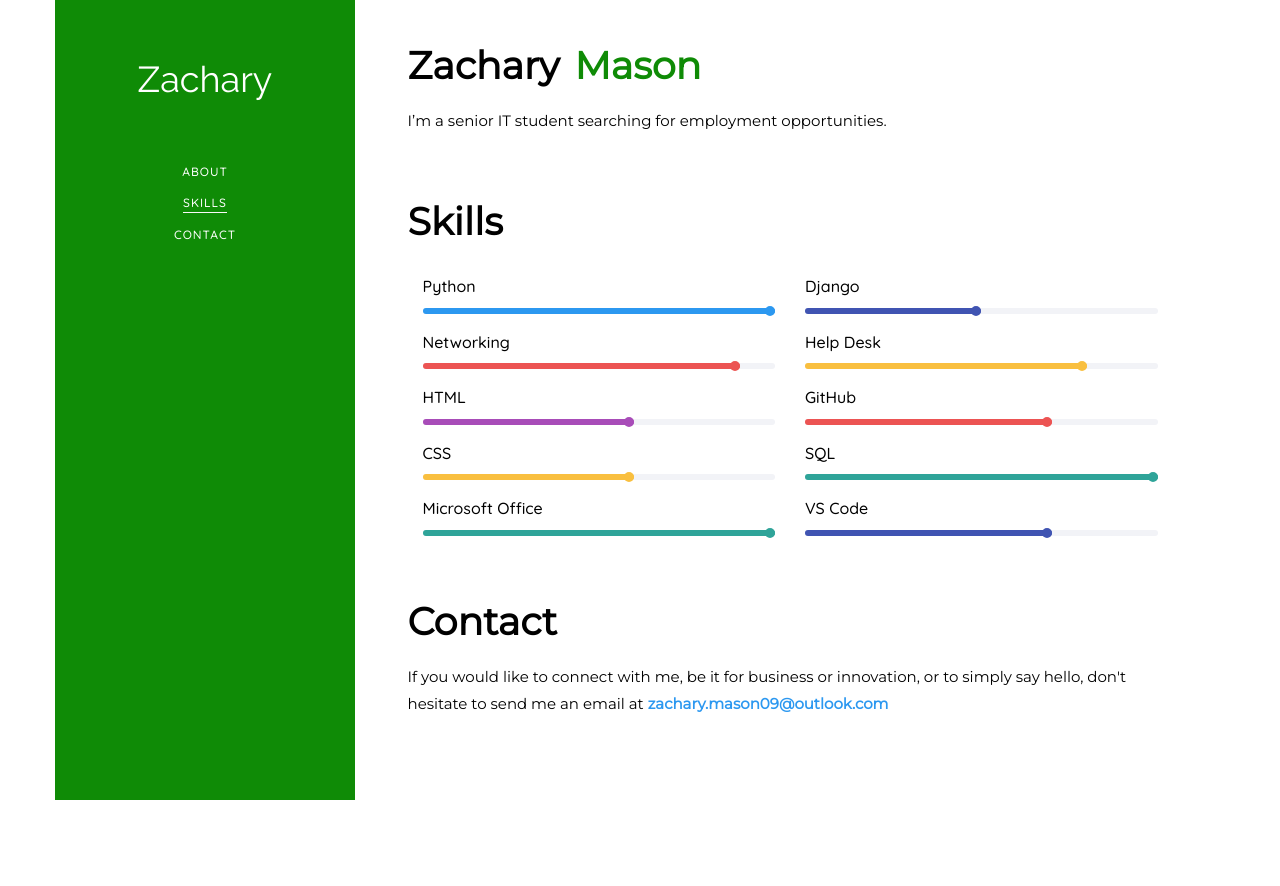
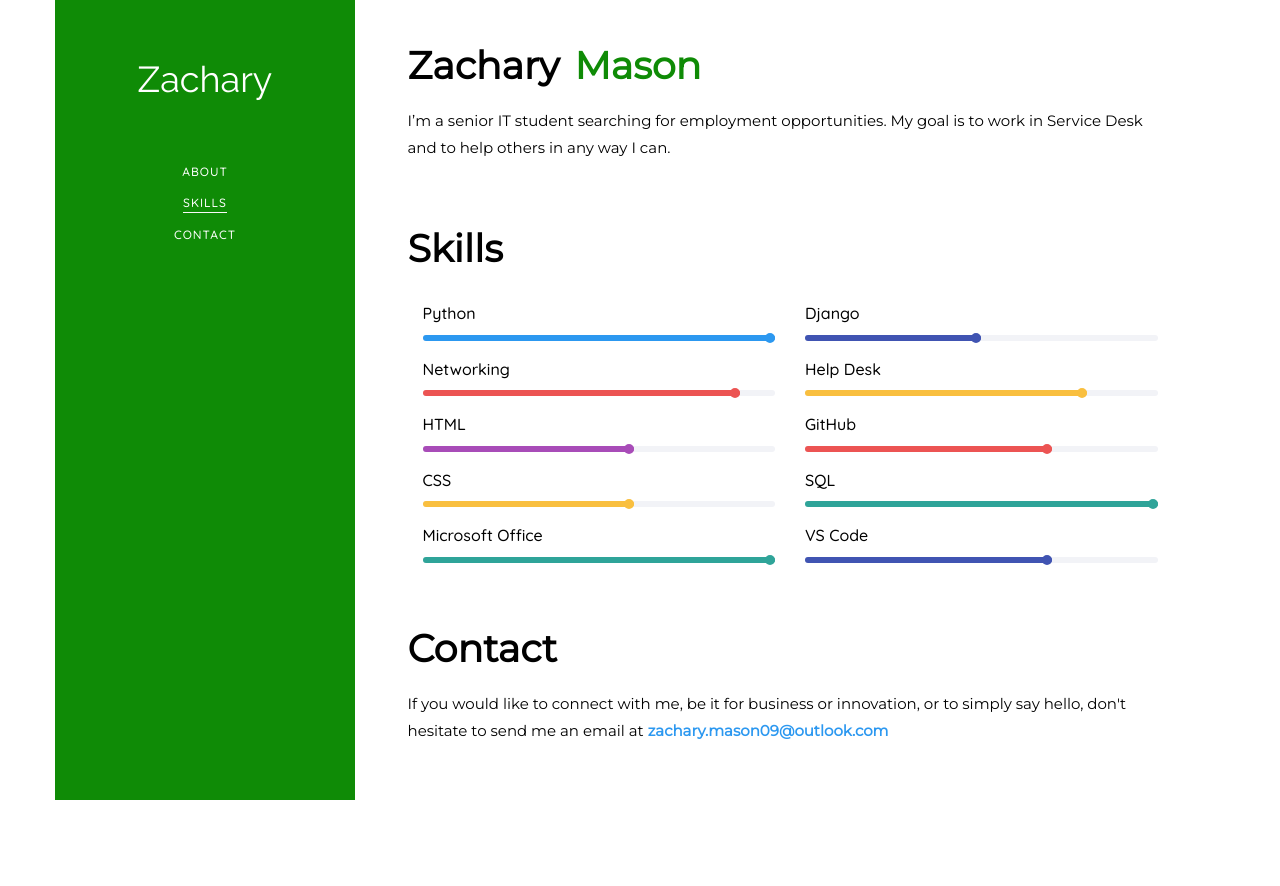
Before and after one commit to W0490903/Personal_Portfolio, a plain HTML site: page index.html in a window 1280 px wide. Before the commit the page ends 859 px from the top, so only its background shows below. Drawn offline with Linux system fonts and the light colour scheme; a web font is replaced by a local one.

Commit message:
Update index.html

```diff
--- a/index.html
+++ b/index.html
@@ -83,7 +83,7 @@
                            <h1>Zachary <span style="color: #0f8b06">Mason</span>
                            </h1>
                            <p>
-                              I’m a senior IT student searching for employment opportunities.
+                              I’m a senior IT student searching for employment opportunities. My goal is to work in Service Desk and to help others in any way I can.
                            </p>
                         </div>
                      </div>
```
